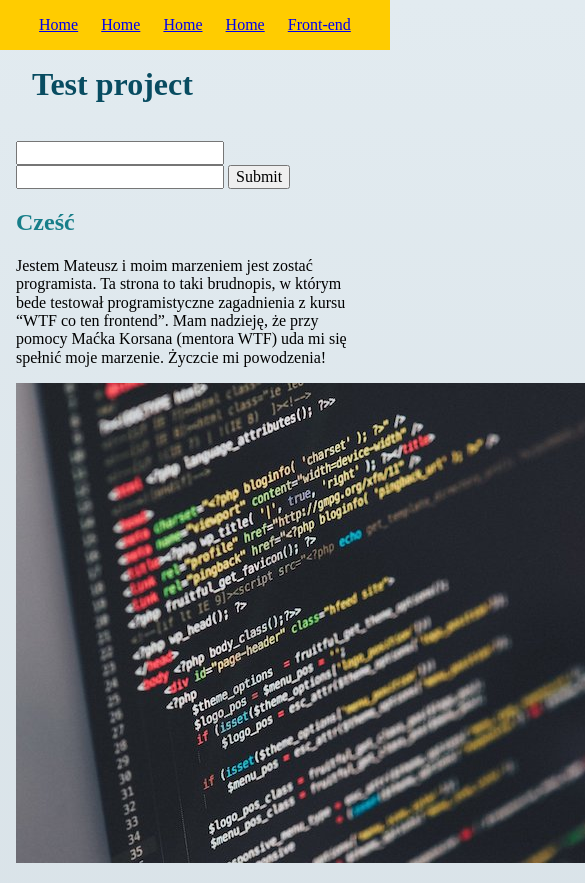
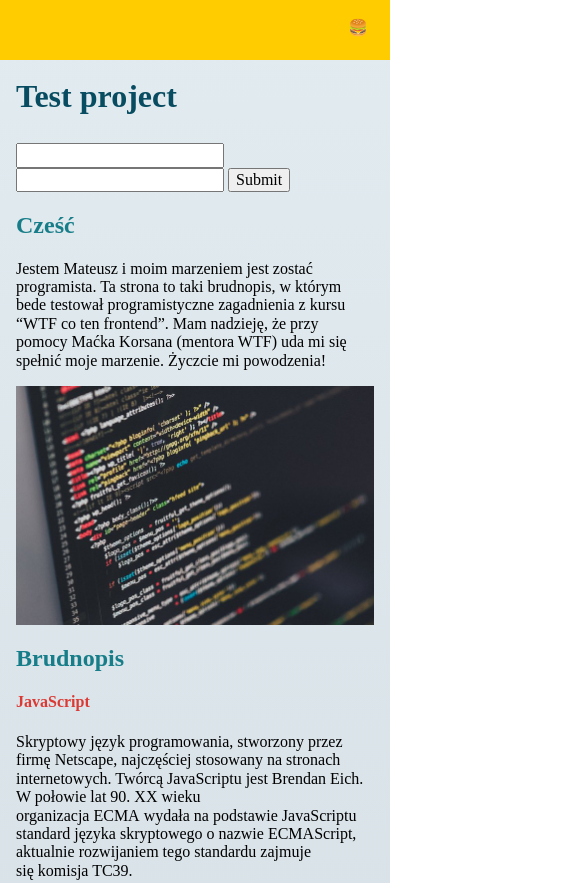
Before and after one commit to mattypaczkowski/test-project, a plain HTML site: page index.html in a window 390 px wide. Shown: the top 883 px of the page, 585 px wide, since content can reach past the window. Drawn offline with Linux system fonts and the light colour scheme.

Commit message:
menu hamburger

```diff
--- a/index.html
+++ b/index.html
@@ -9,7 +9,7 @@
   </head>
 
   <body>
-    <header clśass="top">
+    <header class="top">
       <nav class="navigator">
         <a class="navigator__link" href="index.html">Home</a>
         <a class="navigator__link" href="index.html">Home</a>
@@ -17,6 +17,7 @@
         <a class="navigator__link" href="index.html">Home</a>
         <a class="navigator__link" href="front-end.html">Front-end</a>
       </nav>
+      <button class="hamburger hamburger-js">🍔</button>
     </header>
 
     <main>
@@ -43,7 +44,7 @@
         </p>
       </section>
 
-      <img src="code.jpg" alt="kod programowania na ekrania monitora" />
+      <img class="img" src="code.jpg" alt="kod programowania na ekrania monitora" />
 
       <section class="notes">
         <h2 class="notes__tittle">Brudnopis</h2>
--- a/main.js
+++ b/main.js
@@ -45,3 +45,12 @@ function calculate(e) {
   console.log(sum);
   return false;
 }
+
+/* hamburger menu */
+
+const hamburger = document.querySelector('.hamburger-js');
+
+hamburger.addEventListener('click', () => {
+  const nav = document.querySelector('.navigator');
+  nav.classList.toggle('navigator__show');
+})
--- a/style.css
+++ b/style.css
@@ -8,13 +8,27 @@ html {
 
 
 body {
-  background-image: linear-gradient(to top, #cfd9df 0%, #e2ebf0 100%);
+  background: linear-gradient(to top, #cfd9df 0%, #e2ebf0 100%);
+  min-height: 100vh;
 }
 
 main {
   max-width: 1000px;
   margin: 0 auto;
   padding: 0 16px;
+}
+
+.img {
+  display: block;
+  max-width: 830px;
+  width: 100%;
+}
+
+.top {
+  position: fixed;
+    left: 0;
+    top: 0;
+    width: 100%;
 }
 
 .navigator {
@@ -24,10 +38,22 @@ main {
   padding: 16px;
 }
 
+.navigator__link {
+  text-decoration: none;
+  color: #000;
+}
+
+.header {
+  margin-top: 62px;
+}
+
 .header__tittle {
   color: #084c61;
-  margin-top: 0;
-  padding: 16px;
+  height: 60px;
+}
+
+.hamburger {
+  display: none;
 }
 
 .hello__tittle {
@@ -49,3 +75,44 @@ main {
 .article__list {
   list-style-type: decimal;
 }
+
+@media (max-width: 425px) {
+
+  .top {
+    background-color:  #ffcc00;
+    height: 60px;
+    width: 100%;
+  }
+
+  .navigator{
+    display: none;
+    z-index: 1;
+  }
+
+  .navigator__show {
+    display: flex;
+    flex-direction: column;
+    text-align: center;
+  }
+
+  .navigator__link {
+    margin: 8px 0;
+  }
+
+  .hamburger {
+    display: inline;
+    position: absolute;
+    top: 18px;
+    right: 16px;
+    border: none;
+    background: #ffcc00;
+  }
+
+  .header__tittle {
+    color: #084c61;
+    margin-top: 0;
+    padding: 16px 0px;
+    margin-top: 52px;
+  }
+
+}
```
